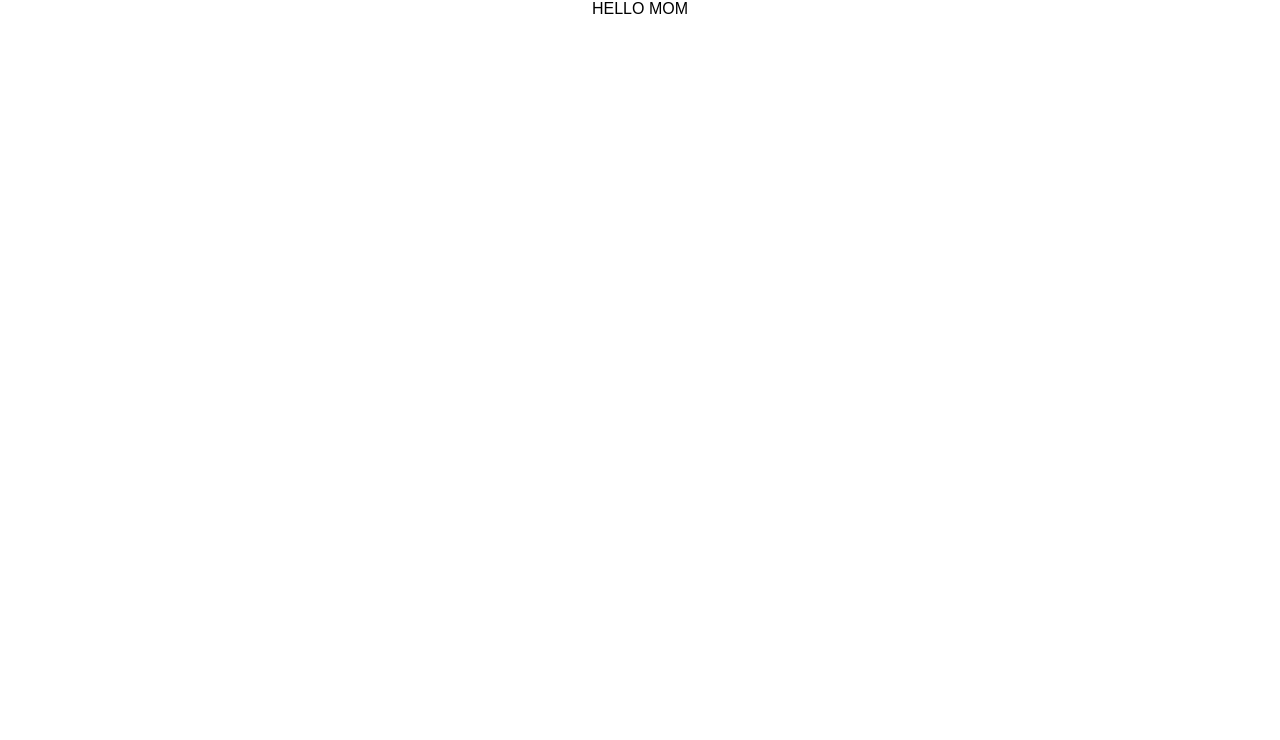
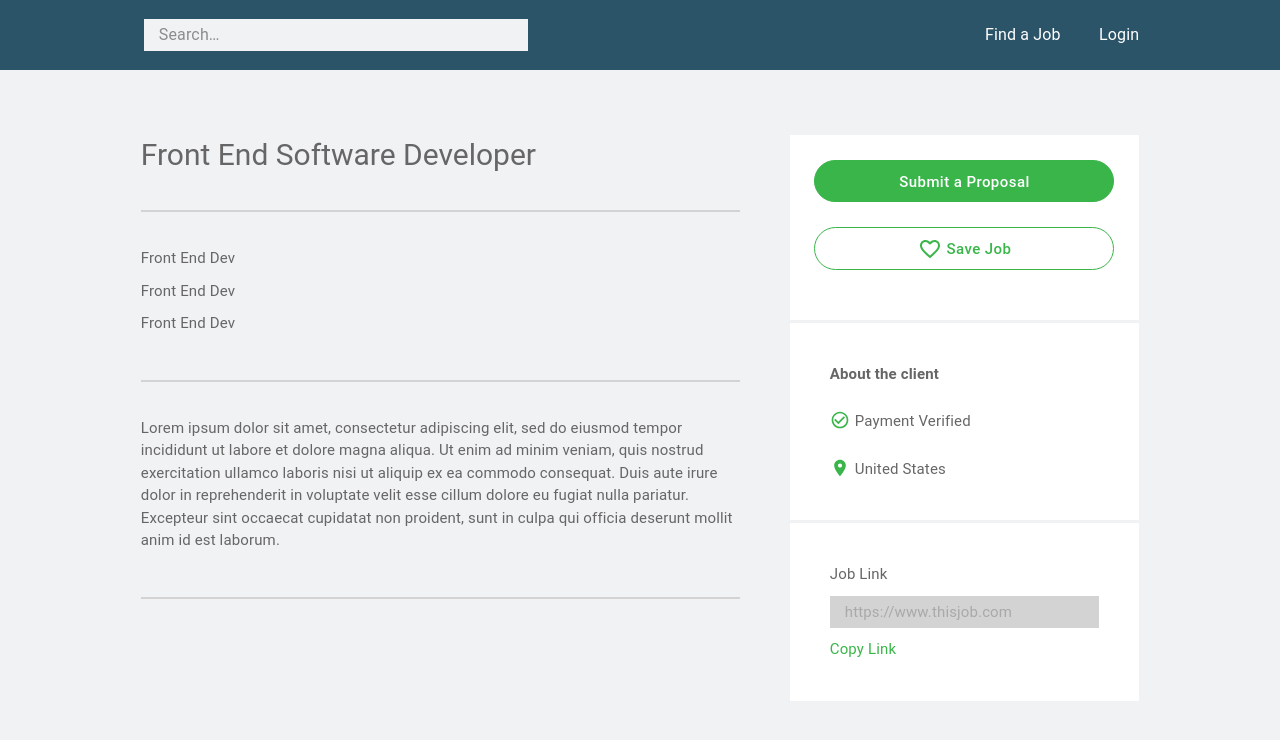
Before and after one commit to Tkogiah/upwork-clone, a React (Create React App) app: page /job/1 in a window 1280 px wide. Shown: the top 740 px of the page. Built offline with nearby package versions, Linux system fonts and the light colour scheme.

Commit message:
finished basic display

```diff
--- a/src/JobDetail.js
+++ b/src/JobDetail.js
@@ -1,7 +1,156 @@
-export default function JobDetail() {
+import LocationOnIcon from '@mui/icons-material/LocationOn';
+import CheckCircleOutlineIcon from '@mui/icons-material/CheckCircleOutline';
+import FavoriteBorderIcon from '@mui/icons-material/FavoriteBorder';
+import Navbar from "./Navbar";
+import { ColumnBox, LayoutBox, RowBox, AsideTypography, PrimaryButton,  } from "./StyledComponents";
+
+export default function JobDetail({allJobs}) {
   return (
-    <>
-      HELLO MOM
-    </>
+    <ColumnBox>
+      <Navbar />
+      <LayoutBox>
+            <RowBox sx={{
+            width: '100%',
+            boxSizing: 'border-box'
+            }}>
+                {/* LEFT SIDE CONTAINER */}
+                <ColumnBox sx={{
+                boxSizing: 'border-box',
+                width: '65%',
+                height: '100%',
+                fontSize: '15px',
+                marginRight: '5%'
+                }}>
+                    <AsideTypography variant='h5' sx={{
+                    fontSize: '30px',
+                    color: '#666666',
+                    paddingBottom: '35px',
+                    borderBottom: '2px solid lightgrey'
+                    }}>
+                        Front End Software Developer
+                    </AsideTypography>
+                    <ColumnBox sx={{
+                    fontSize: '15px',
+                    padding: '35px 0px',
+                    borderBottom: '2px solid lightgrey'
+                    }}>
+                      <AsideTypography>
+                          Front End Dev
+                      </AsideTypography>
+                      <AsideTypography>
+                          Front End Dev
+                      </AsideTypography>
+                      <AsideTypography>
+                          Front End Dev
+                      </AsideTypography>
+                    </ColumnBox>
+                    <ColumnBox sx={{
+                    fontSize: '15px',
+                    padding: '35px 0px',
+                    borderBottom: '2px solid lightgrey'
+                    }}>
+                      <AsideTypography>
+                      Lorem ipsum dolor sit amet, consectetur adipiscing elit, sed do eiusmod tempor incididunt ut labore et dolore magna aliqua. Ut enim ad minim veniam, quis nostrud exercitation ullamco laboris nisi ut aliquip ex ea commodo consequat. Duis aute irure dolor in reprehenderit in voluptate velit esse cillum dolore eu fugiat nulla pariatur. Excepteur sint occaecat cupidatat non proident, sunt in culpa qui officia deserunt mollit anim id est laborum.
+                      </AsideTypography>
+                    </ColumnBox>
+
+
+                </ColumnBox>
+
+                {/* RIGHT SIDE CONTAINER */}
+                <ColumnBox sx={{
+                width: '35%',
+                height: 'auto'
+                }}>
+                  <ColumnBox BGC='white' sx={{
+                  marginBottom: '3px',
+                  padding: '25px',
+                  alignItems: 'center'
+                  }}>
+                    <PrimaryButton sx={{
+                     color: 'white',
+                     fontSize: '15px',
+                     border: "1px solid #39B54A",
+                     marginBottom: '25px',
+                     textTransform: 'none',
+                     '&:hover': {
+                      color: '#39B54A',
+                    },
+                    }} >
+                      Submit a Proposal
+                    </PrimaryButton>
+                    <PrimaryButton sx={{
+                     color: "#39B54A",
+                     backgroundColor: 'white',
+                     border: "1px solid #39B54A",
+                     fontSize: '15px',
+                     marginBottom: '25px',
+                     textTransform: 'none'
+                    }} >
+                      <FavoriteBorderIcon sx={{paddingRight: '5px'}}/>
+                      Save Job
+                    </PrimaryButton>
+                  </ColumnBox>
+                  <ColumnBox BGC='white' sx={{
+                  marginBottom: '3px',
+                  padding: '40px',
+                  alignItems: 'left',
+                  justifyContent: 'space-evenly'
+                  }}>
+                    <AsideTypography sx={{fontWeight: 'bold'}}>
+                        About the client
+                    </AsideTypography>
+                    <RowBox sx={{margin: '15px 0px'}}>
+                      <CheckCircleOutlineIcon sx={{
+                      color: '#39B54A',
+                      fontSize: '20px',
+                      paddingRight: '5px'
+                      }}/>
+                      <AsideTypography >
+                        Payment Verified
+                      </AsideTypography>
+                    </RowBox>
+                    <RowBox>
+                      <LocationOnIcon sx={{
+                      color: '#39B54A',
+                      fontSize: '20px',
+                      paddingRight: '5px'
+                      }}/>
+                      <AsideTypography sx={{paddingBottom: '0px'}}>
+                          United States
+                      </AsideTypography>
+                    </RowBox>
+                  </ColumnBox>
+                  <ColumnBox BGC='white' sx={{
+                  marginBottom: '3px',
+                  padding: '40px',
+                  alignItems: 'left',
+                  justifyContent: 'space-between'
+                  }}>
+                    <AsideTypography sx={{
+                    paddingBottom: '10px'
+                    }}>
+                        Job Link
+                    </AsideTypography>
+                    <AsideTypography sx={{
+                    boxSizing: 'border-box',
+                    backgroundColor: 'lightgray',
+                    color: 'darkgray',
+                    padding: '5px 15px'
+                    }}>
+                        https://www.thisjob.com
+                    </AsideTypography>
+                    <AsideTypography  sx={{
+                    paddingTop: '10px',
+                    paddingBottom: '0px',
+                    color: '#39B54A'
+                    }}>
+                        Copy Link
+                    </AsideTypography>
+                  </ColumnBox>
+                </ColumnBox>
+            </RowBox>
+        </LayoutBox>
+    </ColumnBox>
   );
 }
--- a/src/StyledComponents.js
+++ b/src/StyledComponents.js
@@ -56,9 +56,7 @@ export const NavBox = styled(Box)(() => ({
   margin: 'none',
   display: 'flex',
   flexDirection: 'row',
-  justifyContent: 'center',
-  position: 'sticky',
-  top: '0px'
+  justifyContent: 'center'
 }));
 
 export const NavToolbar = styled(Toolbar)(() => ({
```
